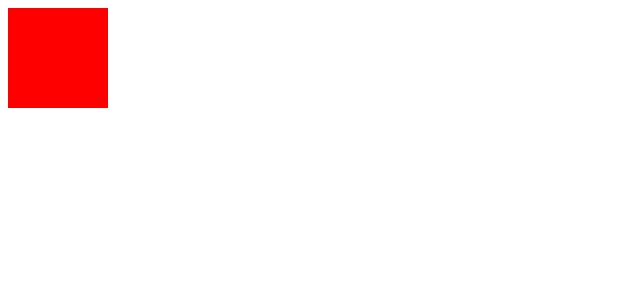
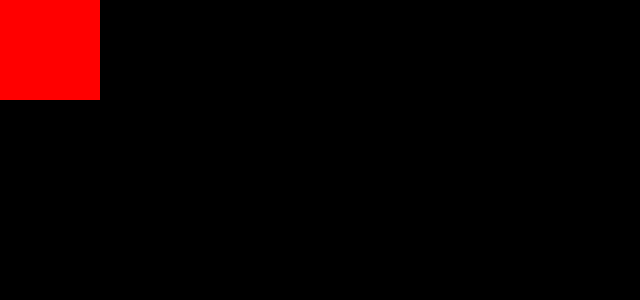
Before and after one commit to luizlopes12/Enver, a React (Create React App) app: page / in a window 1280 px wide. Shown: the top 300 px of the page, without its empty margins (0-640 px from the left). Built offline with nearby package versions, Linux system fonts and the light colour scheme.

Commit message:
global style

```diff
--- a/src/App.js
+++ b/src/App.js
@@ -1,7 +1,9 @@
 import {Container} from './styles/style'
+import {GlobalStyle} from './styles/globalStyle'
 function App() {
   return (
     <div className="App">
+      <GlobalStyle/>
       <Container/>
     </div>
   );
--- a/src/styles/globalStyle.js
+++ b/src/styles/globalStyle.js
@@ -0,0 +1,14 @@
+import styled from 'styled-components';
+import { createGlobalStyle } from 'styled-components';
+
+
+export const GlobalStyle = createGlobalStyle`
+    *{
+        margin: 0;
+        padding: 0;
+        box-sizing: border-box;
+    }
+    body{
+        background: #000;
+    }
+`;
```
